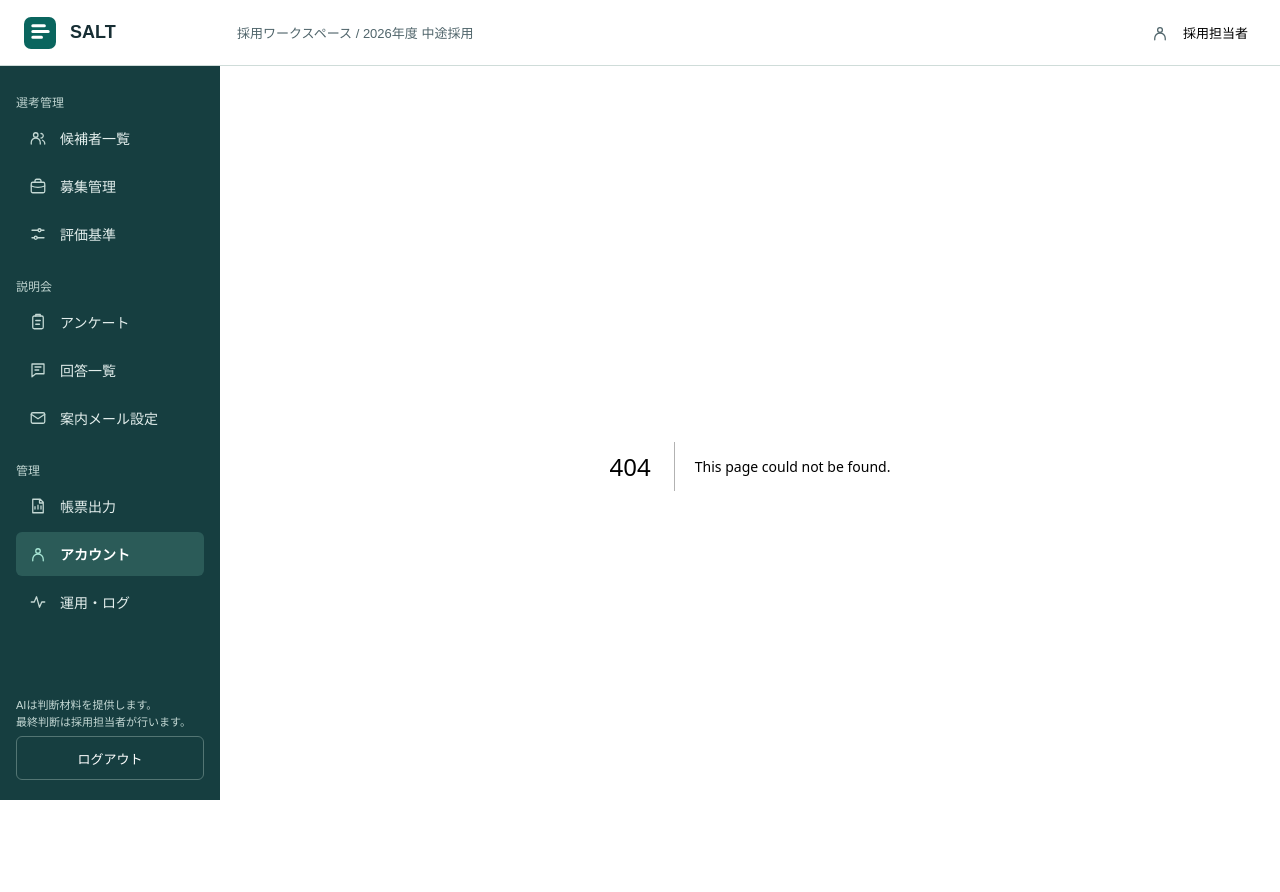
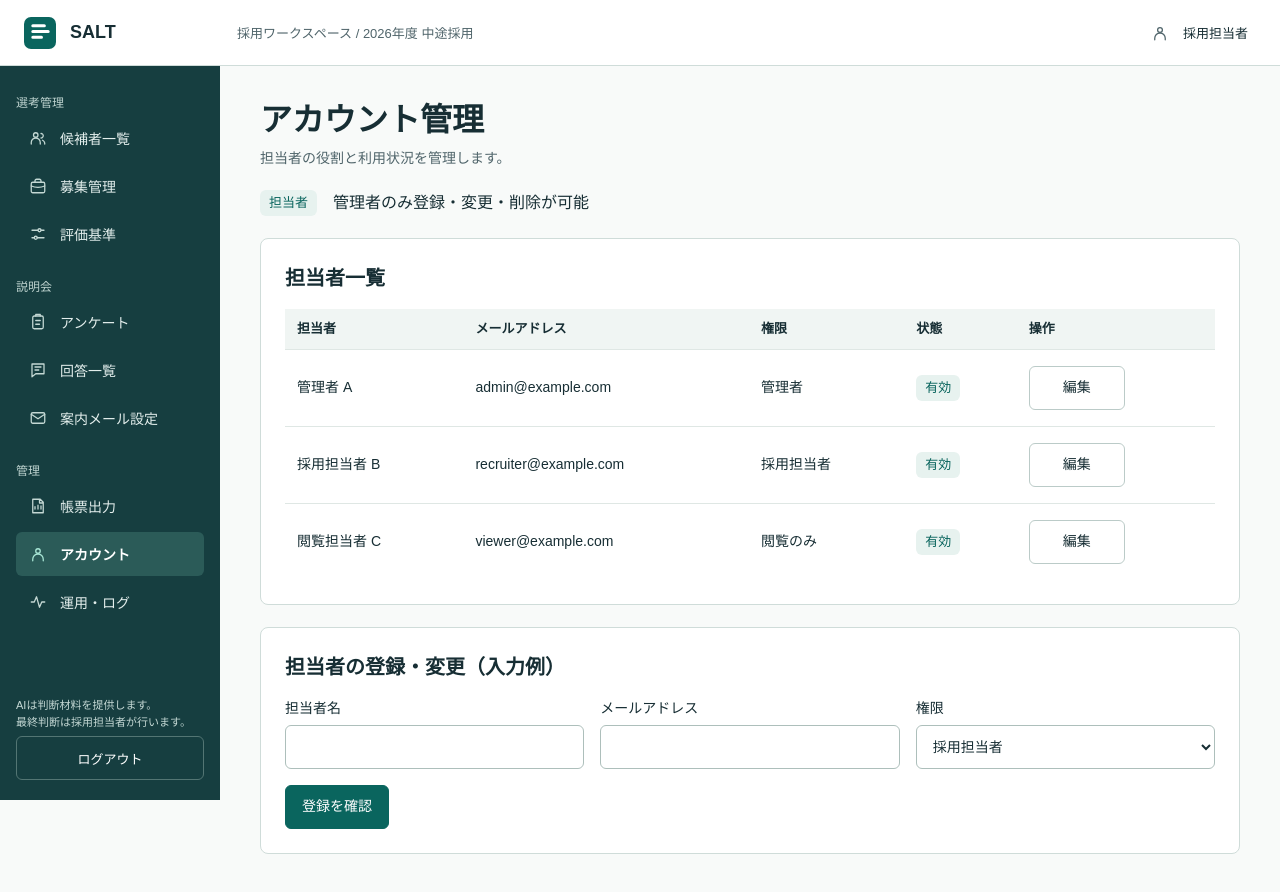
Before and after one commit to Cookie12734/206-3, a Next.js app in the folder frontend/: page /accounts in a window 1280 px wide. Before the commit this address had no page. Before the commit the page ends 866 px from the top, so only its background shows below. Built offline with nearby package versions, Linux system fonts and the light colour scheme.

Commit message:
採用担当者のアカウント管理画面を追加

```diff
--- /dev/null
+++ b/frontend/app/accounts/08-accounts.module.css
@@ -0,0 +1,3 @@
+.inputs { display: grid; grid-template-columns: repeat(3, minmax(0, 1fr)); gap: 16px; }
+.data table { min-width: 640px; }
+@media (max-width: 850px) { .inputs { grid-template-columns: 1fr; } }
--- /dev/null
+++ b/frontend/app/accounts/08-accounts.tsx
@@ -0,0 +1,68 @@
+"use client";
+
+import { useState, type FormEvent } from "react";
+import { Actions, Badge, Button, DataTable, Field, Heading, Notice, Panel, Screen } from "../_components/screen";
+import { useDemoValue } from "../_lib/demo-storage";
+import { defaultStaff, type Staff } from "./_lib/staff";
+import styles from "./08-accounts.module.css";
+
+const empty = { id: "", name: "", email: "", role: "採用担当者", status: "有効" };
+
+export default function Accounts() {
+  const [staff, setStaff] = useDemoValue("staff", defaultStaff);
+  const [draft, setDraft] = useState<Staff>(empty);
+  const [notice, setNotice] = useState("");
+  const [error, setError] = useState("");
+  const [confirmation, setConfirmation] = useState<Staff>();
+
+  function prepare(event: FormEvent<HTMLFormElement>) {
+    event.preventDefault();
+    const email = draft.email.trim();
+    if (!draft.name.trim() || staff.some((person) => person.id !== draft.id && person.email.toLowerCase() === email.toLowerCase())) {
+      setError("担当者名を入力し、登録済みの担当者と異なるメールアドレスを指定してください。");
+      return;
+    }
+    setError("");
+    setConfirmation({ ...draft, name: draft.name.trim(), email });
+  }
+
+  function save() {
+    if (!confirmation) return;
+    const person = { ...confirmation, id: confirmation.id || crypto.randomUUID() };
+    setStaff(confirmation.id ? staff.map((item) => item.id === person.id ? person : item) : [...staff, person]);
+    setConfirmation(undefined);
+    setDraft(empty);
+    setNotice("担当者情報を保存しました。");
+  }
+
+  return <Screen>
+    <Heading title="アカウント管理" description="担当者の役割と利用状況を管理します。" />
+    <Actions><Badge>担当者</Badge><span>管理者のみ登録・変更・削除が可能</span></Actions>
+    {notice && <Notice><span role="status">{notice}</span></Notice>}
+    <Panel title="担当者一覧" className={styles.data}>
+      <DataTable headings={["担当者", "メールアドレス", "権限", "状態", "操作"]} rows={staff.map((person) => [
+        person.name, person.email, person.role, <Badge key="status" tone={person.status === "停止中" ? "waiting" : "default"}>{person.status}</Badge>,
+        <Button key="edit" onClick={() => { setDraft(person); setNotice(""); setConfirmation(undefined); }}>編集</Button>,
+      ])} />
+    </Panel>
+    <form onSubmit={prepare}>
+      <Panel title="担当者の登録・変更（入力例）">
+        <div className={styles.inputs}>
+          <Field label="担当者名"><input value={draft.name} required onChange={(event) => setDraft({ ...draft, name: event.target.value })} /></Field>
+          <Field label="メールアドレス"><input type="email" value={draft.email} required onChange={(event) => setDraft({ ...draft, email: event.target.value })} /></Field>
+          <Field label="権限"><select value={draft.role} onChange={(event) => setDraft({ ...draft, role: event.target.value })}>
+            <option>管理者</option><option>採用担当者</option><option>閲覧のみ</option></select></Field>
+        </div>
+        {draft.id && <Field label="状態"><select value={draft.status} onChange={(event) => setDraft({ ...draft, status: event.target.value })}>
+          <option>有効</option><option>停止中</option></select></Field>}
+        {error && <Notice tone="error">{error}</Notice>}
+        <Actions><Button tone="primary" type="submit">{draft.id ? "変更を確認" : "登録を確認"}</Button>
+          {draft.id && <Button onClick={() => { setDraft(empty); setConfirmation(undefined); }}>キャンセル</Button>}</Actions>
+        {confirmation && <Notice>
+          <p>{confirmation.name}（{confirmation.role}・{confirmation.status}）の設定を保存します。</p>
+          <Actions><Button tone="primary" onClick={save}>保存する</Button><Button onClick={() => setConfirmation(undefined)}>戻る</Button></Actions>
+        </Notice>}
+      </Panel>
+    </form>
+  </Screen>;
+}
--- /dev/null
+++ b/frontend/app/accounts/_lib/staff.ts
@@ -0,0 +1,7 @@
+export const defaultStaff = [
+  { id: "admin", name: "管理者 A", email: "admin@example.com", role: "管理者", status: "有効" },
+  { id: "recruiter", name: "採用担当者 B", email: "recruiter@example.com", role: "採用担当者", status: "有効" },
+  { id: "viewer", name: "閲覧担当者 C", email: "viewer@example.com", role: "閲覧のみ", status: "有効" },
+];
+
+export type Staff = (typeof defaultStaff)[number];
--- /dev/null
+++ b/frontend/app/accounts/page.tsx
@@ -0,0 +1 @@
+export { default } from "./08-accounts";
```
